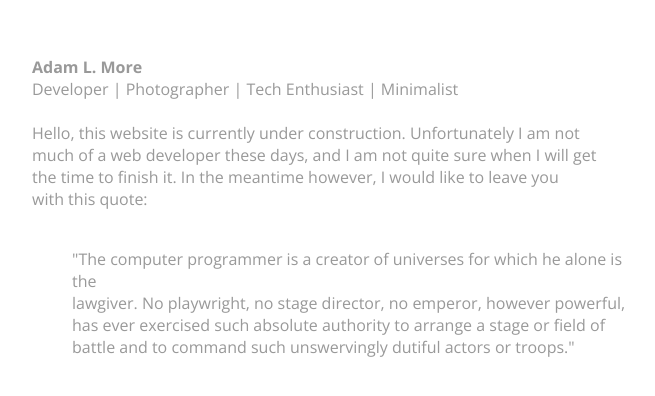
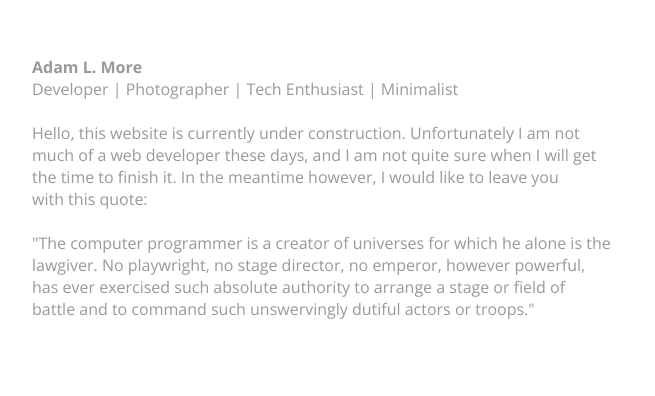
Before and after one commit to AdamLMore/AdamLMore.github.io, a plain HTML site: page index.html in a window 1280 px wide. Shown: the part 194-590 px from the top of the page, without its empty margins (283-938 px from the left). Drawn offline with nearby package versions, Linux system fonts and the light colour scheme.

Commit message:
Block quotes broke design, removing them.

```diff
--- a/index.html
+++ b/index.html
@@ -38,12 +38,10 @@
         the time to finish it. In the meantime however, I would like to leave you<br>
         with this quote:<br><br>
 
-        <blockquote cite="Joseph Weizenbaum">
-            "The computer programmer is a creator of universes for which he alone is the<br>
-            lawgiver. No playwright, no stage director, no emperor, however powerful,<br>
-            has ever exercised such absolute authority to arrange a stage or field of <br>
-            battle and to command such unswervingly dutiful actors or troops."
-        </blockquote>
+        "The computer programmer is a creator of universes for which he alone is the<br>
+        lawgiver. No playwright, no stage director, no emperor, however powerful,<br>
+        has ever exercised such absolute authority to arrange a stage or field of <br>
+        battle and to command such unswervingly dutiful actors or troops."
     </div>
     </body>
 </html>
```
